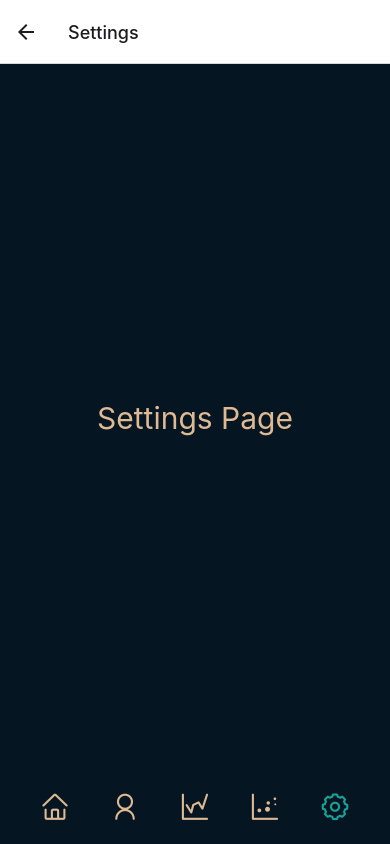
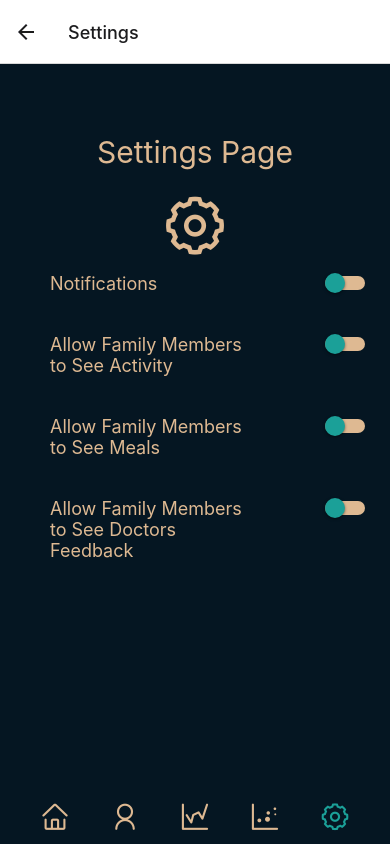
Before and after one commit to Rajpreetgill/mobileApp, a React Native app: screen /Settings in a window 390 px wide. Built offline with nearby package versions, Linux system fonts and the light colour scheme.

Commit message:
settings page added
Signed-off-by: Rajpreetgill <rajpreetg1@hotmail.com>

```diff
--- a/pages/Settings.js
+++ b/pages/Settings.js
@@ -1,19 +1,74 @@
 import { StatusBar } from 'expo-status-bar';
-import { StyleSheet, Text, View, Image, TouchableOpacity } from 'react-native';
+import React, { useState } from 'react';
+import { StyleSheet, Text, View, Image, TouchableOpacity, Switch } from 'react-native';
 import Button from '../components/Button';
 import Icon from 'react-native-vector-icons/AntDesign';
 
 export default function Settings({navigation}) {
+  const [notifications, setNotifications] = useState(false);
+  const [allowActivity, setAllowActivity] = useState(false);
+  const [allowMeals, setAllowMeals] = useState(false);
+  const [allowDoctorsFeedback, setAllowDoctorsFeedback] = useState(false);
+
+  const toggleSwitch = (toggleFunction) => {
+    toggleFunction((prevState) => !prevState);
+  };
 
   return (
     <View style={styles.container}>
-
       <View style={styles.container}>
         <Text style={styles.text}>Settings Page</Text>
+          {/* Settings Gear Icon */}
+          <Icon name="setting" style={styles.goldenIcon} />
       </View>
 
+
+      {/* Toggle Buttons */}
+      <View style={styles.toggleContainer}>
+
+        <View style={styles.toggleItem}>
+          <Text style={styles.toggleText}>Notifications</Text>
+          <Switch
+            trackColor={{ false: '#DEB992', true: '#1BA098' }}
+            thumbColor={notifications ? '#DEB992' : '#1BA098'}
+            onValueChange={() => toggleSwitch(setNotifications)}
+            value={notifications}
+          />
+        </View>
+
+        <View style={styles.toggleItem}>
+          <Text style={styles.toggleText}>Allow Family Members to See Activity</Text>
+          <Switch
+            trackColor={{ false: '#DEB992', true: '#1BA098' }}
+            thumbColor={allowActivity ? '#DEB992' : '#1BA098'}
+            onValueChange={() => toggleSwitch(setAllowActivity)}
+            value={allowActivity}
+          />
+        </View>
+
+        <View style={styles.toggleItem}>
+          <Text style={styles.toggleText}>Allow Family Members to See Meals</Text>
+          <Switch
+            trackColor={{ false: '#DEB992', true: '#1BA098' }}
+            thumbColor={allowMeals ? '#DEB992' : '#1BA098'}
+            onValueChange={() => toggleSwitch(setAllowMeals)}
+            value={allowMeals}
+          />
+        </View>
+
+        <View style={styles.toggleItem}>
+          <Text style={styles.toggleText}>Allow Family Members to See Doctors Feedback</Text>
+          <Switch
+            trackColor={{ false: '#DEB992', true: '#1BA098' }}
+            thumbColor={allowDoctorsFeedback ? '#DEB992' : '#1BA098'}
+            onValueChange={() => toggleSwitch(setAllowDoctorsFeedback)}
+            value={allowDoctorsFeedback}
+          />
+        </View>
+
+        </View>
+
       <View style={styles.iconContainer}>
-
         {/* Home Icon */}
         <TouchableOpacity onPress={() => navigation.navigate("MainPage")} style={styles.iconButton}>
             <Icon name="home" style={styles.icon} />
@@ -51,8 +106,9 @@ const styles = StyleSheet.create({
         flex: 1,
         backgroundColor: '#051622',
         alignItems: 'center',
-        justifyContent: 'center', // Align icons to the bottom
-        paddingBottom: 20, // Add padding to bottom
+        alignItems: 'center',
+        paddingTop: 35, // Add padding to the top
+        paddingBottom: 10, // Add padding to the bottom
     },
     text: {
         color: '#DEB992',
@@ -77,5 +133,33 @@ const styles = StyleSheet.create({
     specificIcon: {
         fontSize: 30,
         color: '#1BA098',
-    }
+    },
+    goldenIcon: {
+      color: '#DEB992',
+      fontSize: 65,
+      paddingTop: 20
+    },
+
+    toggleContainer: {
+      marginTop: 0,
+      paddingRight: 5, // Adjust this value to move the toggle switch to the right
+      paddingLeft: 45, // Adjust this value to move the toggle switch to the right
+      paddingBottom: 220, // Adjust this value to move the toggle switch to the right
+    },
+    toggleItem: {
+      flexDirection: 'row',
+      justifyContent: 'space-between',
+      alignItems: 'centre',
+      marginVertical: 20, // Adjust this value to control the overall vertical spacing
+      paddingHorizontal: 20, // Add horizontal padding to control the distance from the screen edges
+      width: -1, // Adjust the width as needed
+      paddingLeft: -4, // Adjust this value to move the toggle switch to the right
+      paddingRigh: 2, // Adjust this value to move the toggle switch to the right
+    },
+    toggleText: {
+      color: '#DEB992',
+      fontSize: 18,
+      marginRight: 70, // Adjust this value to increase or decrease the distance
+      marginLeft: -15 // Adjust this value to increase or decrease the distance
+    },
 });
```
